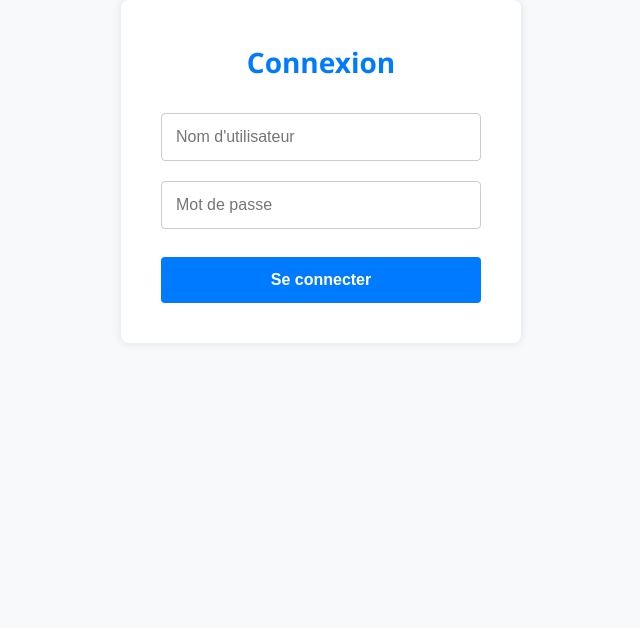
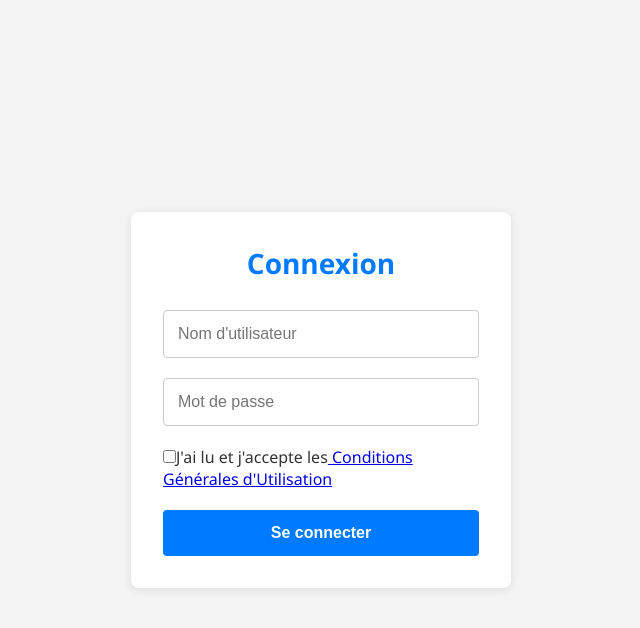
Before and after one commit to eldavo7/projet_2, a React (Vite) app in the folder frontend/: page / in a window 1280 px wide. Shown: the top 628 px of the page, without its empty margins (319-959 px from the left). Built offline with nearby package versions, Linux system fonts and the light colour scheme; the HTML template or start-up script is replaced by a standard one.

Commit message:
add_checkbox

```diff
--- a/frontend/src/App.jsx
+++ b/frontend/src/App.jsx
@@ -1,15 +1,47 @@
+// frontend/src/App.jsx
+
 import { useState } from 'react';
 import Login from './Login';
 import HomeUser from './HomeUser';
 import AdminDashboard from './AdminDashboard';
+import Conditions from './assets/Conditions';
 
 export default function App() {
   const [role, setRole] = useState(null);
+  // NOUVEAU: État pour gérer quelle vue afficher quand l'utilisateur n'est pas connecté
+  const [authScreen, setAuthScreen] = useState('login');
+
+  // Fonction pour gérer la connexion réussie et réinitialiser la vue
+  const handleLoginSuccess = (userRole) => {
+    setRole(userRole);
+    // Après connexion, on s'assure que la vue est 'login' au cas où l'utilisateur
+    // serait sur la page des conditions avant de se connecter.
+    setAuthScreen('login');
+  };
+
+  // NOUVEAU: Fonction pour passer à la vue des Conditions Générales d'Utilisation
+  const handleViewCgu = () => {
+    setAuthScreen('conditions');
+  };
+
+  // NOUVEAU: Fonction pour revenir à la vue de connexion
+  const handleBackToLogin = () => {
+    setAuthScreen('login');
+  };
 
   if (!role) {
-    return <Login onLogin={setRole} />;
+    // Si l'utilisateur n'est pas connecté, on décide quelle vue afficher
+    if (authScreen === 'login') {
+      // On passe une nouvelle prop 'onViewCgu' au composant Login
+      return <Login onLogin={handleLoginSuccess} onViewCgu={handleViewCgu} />;
+    } else if (authScreen === 'conditions') {
+      // Si la vue est 'conditions', on affiche le composant Conditions
+      // et on lui passe une prop 'onBackToLogin' pour revenir à la connexion
+      return <Conditions onBackToLogin={handleBackToLogin} />;
+    }
   }
 
+  // Si un rôle est défini, affiche le tableau de bord approprié
   if (role === 'admin') {
     return <AdminDashboard />;
   }
@@ -18,5 +50,6 @@ export default function App() {
     return <HomeUser />;
   }
 
+  // Cas de secours pour un rôle inconnu
   return <p>Rôle inconnu</p>;
 }
--- a/frontend/src/Login.jsx
+++ b/frontend/src/Login.jsx
@@ -1,37 +1,75 @@
+// frontend/src/Login.jsx
+
 import { useState } from 'react';
 import { login } from './api';
 
-export default function Login({ onLogin }) {
+// NOUVEAU: Ajoutez 'onViewCgu' aux props
+export default function Login({ onLogin, onViewCgu }) {
   const [username, setUsername] = useState('');
   const [password, setPassword] = useState('');
+  const [acceptCgu, setAcceptCgu] = useState(false);
   const [error, setError] = useState(null);
 
-  const handleSubmit = async e => {
+  const handleSubmit = async (e) => {
     e.preventDefault();
+    setError(null);
+
+    if (!acceptCgu) {
+      setError("Veuillez accepter les Conditions Générales d'Utilisation pour vous connecter.");
+      return;
+    }
+
+    try {
       const data = await login(username, password);
       if (data.success) {
         onLogin(data.role);
       } else {
         setError(data.message);
       }
+    } catch (err) {
+      console.error("Erreur lors de la connexion:", err);
+      setError("Une erreur est survenue lors de la tentative de connexion.");
+    }
   };
 
   return (
-    <form onSubmit={handleSubmit}>
+    <div className="login-container">
+      <form className="login-form" onSubmit={handleSubmit}>
         <h2>Connexion</h2>
         <input
+          type="text"
           placeholder="Nom d'utilisateur"
           value={username}
-        onChange={e => setUsername(e.target.value)}
+          onChange={(e) => setUsername(e.target.value)}
+          required
         />
         <input
           type="password"
           placeholder="Mot de passe"
           value={password}
-        onChange={e => setPassword(e.target.value)}
+          onChange={(e) => setPassword(e.target.value)}
+          required
         />
+
+        <div className="form-group cgu-checkbox">
+          <input
+            type="checkbox"
+            id="acceptCgu"
+            checked={acceptCgu}
+            onChange={(e) => setAcceptCgu(e.target.checked)}
+          />
+          <label htmlFor="acceptCgu">
+            J'ai lu et j'accepte les
+            <a href="./assets/Conditions.jsx" onClick={(e) => {
+              e.preventDefault(); // Empêche le comportement par défaut du lien (rechargement de la page)
+              onViewCgu(); // Appelle la fonction passée par App.jsx pour changer l'écran
+            }}> Conditions Générales d'Utilisation</a>
+          </label>
+        </div>
+
         <button type="submit">Se connecter</button>
-      {error && <p style={{color: 'red'}}>{error}</p>}
+        {error && <p className="error-message">{error}</p>}
       </form>
+    </div>
   );
 }
--- a/frontend/src/assets/Conditions.jsx
+++ b/frontend/src/assets/Conditions.jsx
@@ -1,36 +1,31 @@
-// Conditions.jsx
-export default function Conditions() {
+// frontend/src/Conditions.jsx
+
+import React from 'react';
+
+// NOUVEAU: Accepte la prop 'onBackToLogin'
+function Conditions({ onBackToLogin }) {
   return (
-    <div style={{ padding: 20 }}>
-      <h1>Conditions Générales d’Utilisation</h1>
-      <p>Les présentes conditions s’appliquent à tous les utilisateurs...</p>
-      <p>
-# Conditions Générales d’Utilisation (CGU)
+    <div className="conditions-container">
+      <h2>Conditions Générales d'Utilisation</h2>
+      <p>Bienvenue sur notre application. En utilisant nos services, vous acceptez les présentes conditions générales d'utilisation...</p>
+      <p>Voici les détails de nos CGU :</p>
+      <ul>
+        <li>Article 1: Objet des Conditions Générales d'Utilisation</li>
+        <li>Article 2: Accès au service</li>
+        <li>Article 3: Propriété intellectuelle</li>
+        <li>Article 4: Données personnelles</li>
+        <li>Article 5: Limitation de responsabilité</li>
+        <li>Article 6: Modifications des CGU</li>
+        <li>Article 7: Droit applicable et juridiction compétente</li>
+      </ul>
+      <p>Date de la dernière mise à jour : 12 juin 2025</p>
 
-## 1. Objet
-Les présentes conditions générales d'utilisation ont pour objet de définir les modalités et conditions dans lesquelles les utilisateurs peuvent accéder et utiliser l'application.
-
-## 2. Acceptation
-En accédant et en utilisant l'application, l'utilisateur accepte sans réserve les présentes CGU.
-
-## 3. Utilisation du service
-L'utilisateur s'engage à utiliser le service dans le respect de la législation en vigueur et à ne pas porter atteinte aux droits des tiers.
-
-## 4. Compte utilisateur
-Chaque utilisateur est responsable de la confidentialité de son identifiant et mot de passe.
-
-## 5. Données personnelles
-Les données collectées sont utilisées uniquement pour le fonctionnement de l'application et ne sont pas partagées à des tiers sans consentement.
-
-## 6. Responsabilité
-L'éditeur ne pourra être tenu responsable en cas de dysfonctionnement du service ou de perte de données.
-
-## 7. Modifications
-L'application se réserve le droit de modifier les présentes CGU à tout moment.
-
-## 8. Contact
-Pour toute question concernant ces CGU, vous pouvez contacter l'équipe via l'application ou à l'adresse suivante : support@example.com
-      </p>
+      {/* NOUVEAU: Bouton pour revenir à la page de connexion */}
+      <button onClick={onBackToLogin} className="back-button">
+        Retour à la connexion
+      </button>
     </div>
   );
 }
+
+export default Conditions;
--- a/frontend/src/style.css
+++ b/frontend/src/style.css
@@ -1,19 +1,16 @@
-
-/* ====== Variables CSS ====== */
 :root {
   --primary-color: #007bff;
   --primary-hover: #0056b3;
   --error-color: #dc3545;
   --text-color: #333;
-  --light-gray: #f8f9fa;
+  --light-gray: #f4f4f4;
+  --white: #ffffff;
   --border-color: #ccc;
-  --white: #ffffff;
-  --shadow: 0 0 10px rgba(0, 0, 0, 0.1);
   --border-radius: 8px;
+  --shadow: 0 2px 10px rgba(0, 0, 0, 0.1);
   --transition: all 0.3s ease;
 }
 
-/* ====== Reset & Base Styles ====== */
 * {
   box-sizing: border-box;
   margin: 0;
@@ -21,129 +18,98 @@
 }
 
 body {
-  font-family: 'Segoe UI', Arial, sans-serif;
+  font-family: 'Segoe UI', sans-serif;
   background-color: var(--light-gray);
   color: var(--text-color);
-  line-height: 1.6;
-  min-height: 100vh;
-  display: flex;
-  flex-direction: column;
+  height: 100vh;
 }
 
-/* ====== Form Styles ====== */
-form {
-  max-width: 400px;
-  width: 90%;
-  margin: auto;
-  padding: 2.5rem;
+.login-container {
+  height: 100vh;
+  display: flex;
+  justify-content: center;
+  align-items: center;
+  padding: 1rem;
+}
+
+.login-form {
+  width: 100%;
+  max-width: 380px;
+  padding: 2rem;
   background-color: var(--white);
   border-radius: var(--border-radius);
   box-shadow: var(--shadow);
   display: flex;
   flex-direction: column;
   gap: 1.25rem;
+  animation: fadeIn 0.5s ease-out;
 }
 
-form h2 {
+.login-form h2 {
+  text-align: center;
   color: var(--primary-color);
+  font-size: 1.75rem;
   margin-bottom: 0.5rem;
-  font-size: 1.75rem;
-  text-align: center;
 }
 
-/* ====== Input Fields ====== */
-input {
-  width: 100%;
+.login-form input {
   padding: 0.875rem;
+  font-size: 1rem;
   border: 1px solid var(--border-color);
   border-radius: 4px;
-  font-size: 1rem;
   transition: var(--transition);
 }
 
-input:focus {
-  outline: none;
+.login-form input:focus {
   border-color: var(--primary-color);
   box-shadow: 0 0 0 2px rgba(0, 123, 255, 0.25);
+  outline: none;
 }
 
-/* ====== Button Styles ====== */
-button {
-  width: 100%;
+.login-form button {
   padding: 0.875rem;
+  font-size: 1rem;
+  font-weight: 600;
+  color: var(--white);
   background-color: var(--primary-color);
-  color: var(--white);
   border: none;
   border-radius: 4px;
-  font-size: 1rem;
-  font-weight: 600;
   cursor: pointer;
   transition: var(--transition);
-  margin-top: 0.5rem;
 }
 
-button:hover {
+.login-form button:hover {
   background-color: var(--primary-hover);
   transform: translateY(-1px);
 }
 
-/* ====== Checkbox Styles ====== */
-.checkbox-label {
-  display: flex;
-  align-items: center;
+.error-message {
+  text-align: center;
+  color: var(--error-color);
+  background-color: rgba(220, 53, 69, 0.1);
+  padding: 0.5rem;
+  border-radius: 4px;
   font-size: 0.9rem;
-  margin: 0.5rem 0;
-  color: var(--text-color);
-  cursor: pointer;
 }
 
-.checkbox-label input[type="checkbox"] {
-  width: auto;
-  margin-right: 0.75rem;
-  cursor: pointer;
+@keyframes fadeIn {
+  from {
+    opacity: 0;
+    transform: translateY(10px);
+  }
+  to {
+    opacity: 1;
+    transform: translateY(0);
+  }
 }
 
-.checkbox-label a {
-  color: var(--primary-color);
-  font-weight: 500;
-  text-decoration: none;
-  margin-left: 0.25rem;
-}
-
-.checkbox-label a:hover {
-  text-decoration: underline;
-}
-
-/* ====== Error Messages ====== */
-.error-message {
-  color: var(--error-color);
-  font-size: 0.9rem;
-  text-align: center;
-  margin-top: 0.5rem;
-  padding: 0.5rem;
-  background-color: rgba(220, 53, 69, 0.1);
-  border-radius: 4px;
-}
-
-/* ====== Responsive Adjustments ====== */
 @media (max-width: 480px) {
-  form {
+  .login-form {
     padding: 1.5rem;
-    width: 95%;
-  margin: 2rem auto;
+    max-width: 95%;
   }
 
-  form h2 {
+  .login-form h2 {
     font-size: 1.5rem;
   }
 }
-
-/* ====== Animations ====== */
-@keyframes fadeIn {
-  from { opacity: 0; transform: translateY(10px); }
-  to { opacity: 1; transform: translateY(0); }
-}
-
-form {
-  animation: fadeIn 0.5s ease-out;
-}
```
Also changed, not shown: frontend/src/api.js (line endings or trailing spaces). Lines whose indentation alone changed are shown as unchanged.
